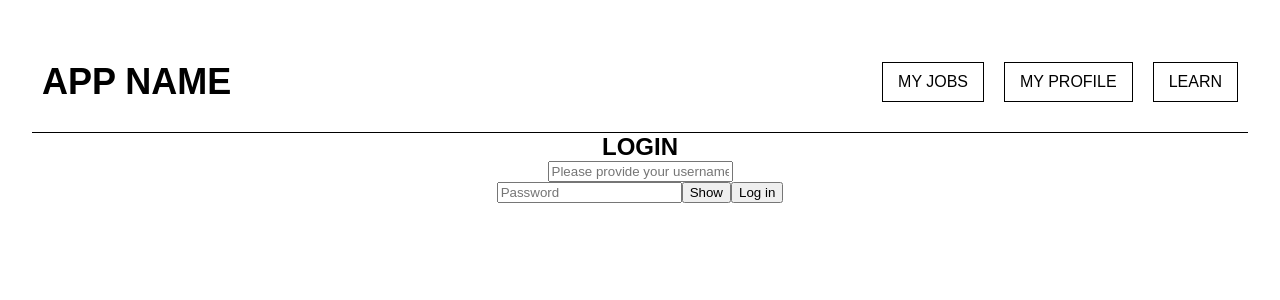
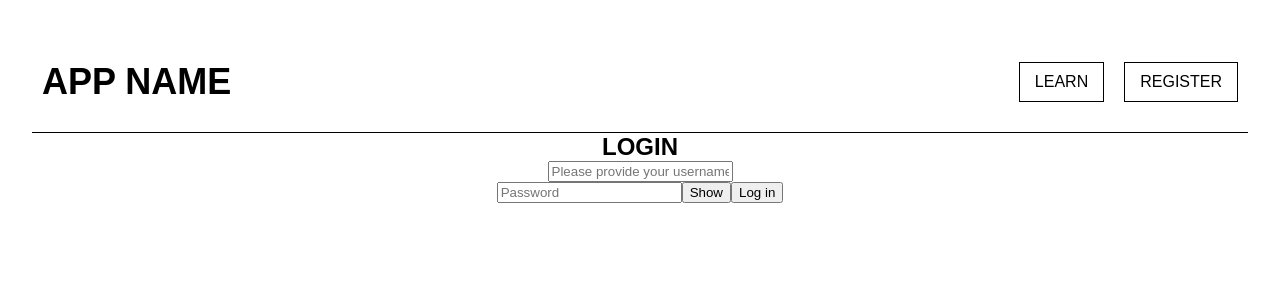
Before and after one commit to vicrodgim/finalmvp, a React (Vite) app in the folder client/: page / in a window 1280 px wide. Shown: the top 300 px of the page. Built offline with nearby package versions, Linux system fonts and the light colour scheme.

Commit message:
Added log out feature on navbar and conditional rendering there

```diff
--- a/client/src/components/Login.jsx
+++ b/client/src/components/Login.jsx
@@ -2,23 +2,22 @@
 
 import { useState, useContext } from "react";
 import AuthContext from "../context/AuthContext.js";
-import axios from "axios";
-import MyProfile from "../pages/MyProfile.jsx";
+
 import "./Login.css";
 
 const Login = () => {
   // const [email, setEmail] = useState("");
   // const [password, setPassword] = useState("");
   const [showPassword, setShowPassword] = useState(false);
-  const [error, setError] = useState("");
-  const [isLoading, setIsLoading] = useState(false);
+  // const [error, setError] = useState("");
+  // const [isLoading, setIsLoading] = useState(false);
 
   const [credentials, setCredentials] = useState({
     username: "",
     password: "",
   });
 
-  const [userData, setUserData] = useState(null);
+  // const [userData, setUserData] = useState(null);
   // const [logged, setLogged] = useState(false);
 
   const { username, password } = credentials;
@@ -39,26 +38,11 @@ const Login = () => {
     auth.logout();
   };
 
-  const requestProfileData = async () => {
-    try {
-      const { data } = await axios.get("/api/users/profile", {
-        // hay que pasar esto si o si cuando hay middleware con token
-        headers: {
-          authorization: "Bearer " + localStorage.getItem("token"),
-        },
-      });
-
-      setUserData(data);
-    } catch (error) {
-      console.log(error);
-    }
-  };
-
   return (
+    <>
+      <h2>LOGIN</h2>
       <div>
-      <h2>LOGIN</h2>
-
-      {/* Email Input */}
+        {/* Username Input */}
         <input
           type="username"
           id="username"
@@ -99,15 +83,8 @@ const Login = () => {
 
         {/* Submit Button */}
         {/* <button type="submit">{isLoading ? "Loading..." : "Login"}</button> */}
-      <div>
-        {auth.isLoggedIn && (
-          <button onClick={requestProfileData}>
-            Click here to see your profile
-          </button>
-        )}
       </div>
-      {userData && <MyProfile userData={userData} />}
-    </div>
+    </>
   );
 };
 
--- a/client/src/components/NavBar/NavBar.jsx
+++ b/client/src/components/NavBar/NavBar.jsx
@@ -1,13 +1,24 @@
 import { NavButton } from "./NavButton.jsx";
+import { useContext } from "react";
 import "./NavBar.css";
+import AuthContext from "../../context/AuthContext.js";
 
 export const NavBar = () => {
+  // consume context
+  const auth = useContext(AuthContext);
+
+  const logout = () => {
+    console.log("clicked");
+    auth.logout();
+  };
   return (
     <nav className="navbar">
       <h1 className="app-name">APP NAME</h1>
-      <NavButton text="MY JOBS" />
-      <NavButton text="MY PROFILE" />
+      {auth.isLoggedIn && <NavButton text="MY JOBS" />}
+      {auth.isLoggedIn && <NavButton text="MY PROFILE" />}
       <NavButton text="LEARN" />
+      {!auth.isLoggedIn && <NavButton text="REGISTER" />}
+      {auth.isLoggedIn && <NavButton text="LOG OUT" onClick={logout} />}
     </nav>
   );
 };
--- a/client/src/components/NavBar/NavButton.jsx
+++ b/client/src/components/NavBar/NavButton.jsx
@@ -1,5 +1,9 @@
 import "./NavButton.css";
 
-export const NavButton = ({ text }) => {
-  return <button className="nav-button">{text}</button>;
+export const NavButton = ({ text, onClick }) => {
+  return (
+    <button className="nav-button" onClick={onClick}>
+      {text}
+    </button>
+  );
 };
```
Lines whose indentation alone changed are shown as unchanged.
